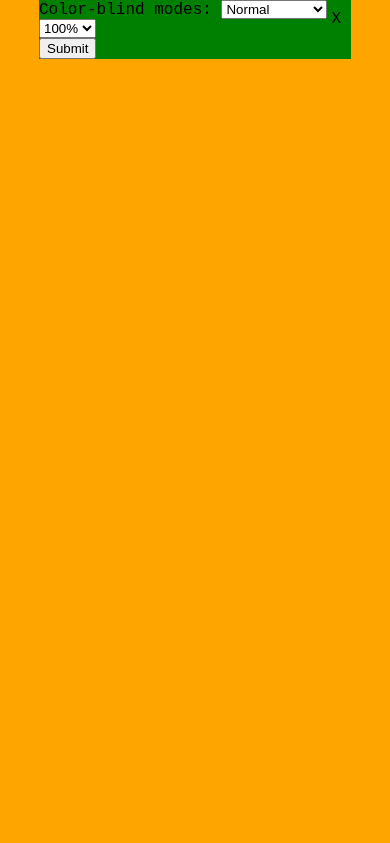
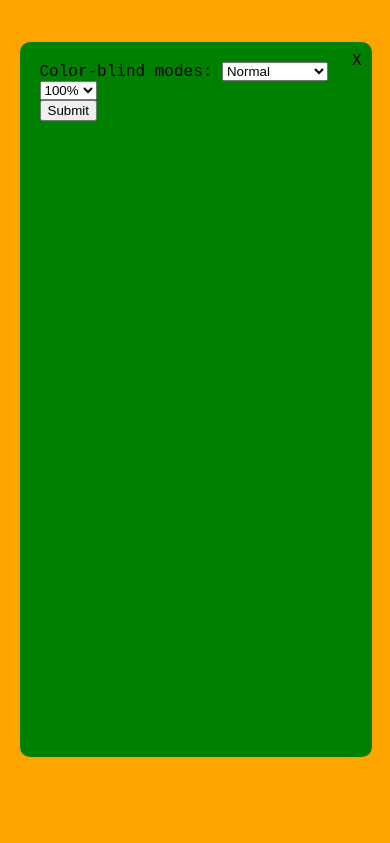
Before and after one commit to Secretmud/DAFE1200, a plain HTML site: page labs/Freaky-Friday/index.html in a window 390 px wide. Shown: the top 843 px of the page. Drawn offline with Linux system fonts and the light colour scheme.

Commit message:
Update main.css
updates

```diff
--- a/labs/Freaky-Friday/css/main.css
+++ b/labs/Freaky-Friday/css/main.css
@@ -52,7 +52,7 @@ body {
     grid-template-columns: repeat(2, 50%);
     width: 70%;
     margin: auto;
-    box-shadow: 0 0 15px
+    border-radius: 5px;
 }
 .about > .features {
     min-height: 400px;
@@ -61,18 +61,16 @@ body {
     justify-content: center;
     display: flex;
     border-radius: 5px;
-    box-shadow: 0px 0px 15px;
 }
 .content {
     width: 95%;
 }
 .transition {
     z-index: -10;
-    height:40px;
+    height:2.250em;
     width: 70%;
     position: relative;
     margin: auto;
-    top: 56px;
 }
 .blog {
     position: relative;
@@ -83,7 +81,7 @@ body {
     justify-content: center;
     width: 70%;
     margin: auto;
-    box-shadow: 0 0 15px
+    border-radius: 5px;
 }
 .blog > .features {
     min-height: 400px;
@@ -91,10 +89,22 @@ body {
     margin: 1em;
     justify-content: center;
     display: grid;
-    grid-template-rows: repeat(2, 50%);
+    grid-template-columns: repeat(2, 50%);
     border-radius: 5px;
     margin: 0.5em;
     padding: 1em;
+}
+.modalback {
+    z-index: 90;
+    position: fixed;
+    top: 0;
+    width: 100%;
+    display: none;
+    height: 100vh;
+    opacity: 0.5;
+    filter: blur(8px);
+    -webkit-filter: blur(8px);
+
 }
 .modal {
     z-index: 100;
@@ -110,9 +120,12 @@ body {
 .wrapper-modal {
     width: 80%;
     margin: auto;
-    opacity: 1;
-    filter: blur(0px);
-    -webkit-filter: blur(0px);
+    position: absolute;
+    left: calc(10%);
+    top: calc(5%);
+    padding: 20px;
+    border-radius: 10px;
+    min-height: 80vh;
 }
 .close {
     cursor: pointer;
@@ -125,3 +138,69 @@ body {
     max-height: 100%;
     overflow: hidden;
 }
+@media only screen and (min-width: 300px) and (max-width: 600px) {
+    .transition {
+        z-index: -10;
+        height:7.250em;
+        width: 70%;
+        position: relative;
+        margin: auto;
+    }
+    .about {
+        position: relative;
+        top: 1.75em;
+        z-index: -10;
+        display: grid;
+        grid-template-columns: repeat(2, 50%);
+        width: 70%;
+        margin: auto;
+        border-radius: 5px;
+    }
+    .blog > .features {
+        min-height: 200px;
+        max-height: 350px;
+        width: auto;
+        margin: 1em;
+        justify-content: center;
+        display: grid;
+        grid-template-columns: 90%;
+        border-radius: 5px;
+        margin: 0.5em;
+        padding: 1em;
+        overflow: hidden;
+    }
+    .wrapper-modal {
+        width: 80%;
+        margin: auto;
+        position: absolute;
+        left: calc(5%);
+        top: calc(5%);
+        padding: 20px;
+        border-radius: 10px;
+        min-height: 80vh;
+    }
+    .head {
+        top: 0;
+        position: fixed;
+        display: grid;
+        grid-template-columns:90% 10%;
+        justify-content: center;
+        width: 100%;
+    }
+    .settings, .menu {
+        display: flex;
+        flex-direction: column;
+        flex-wrap: wrap;
+        padding: 1em;
+    }
+    .settings {
+        cursor: pointer;
+        width: min-content;
+        color: white;
+    }
+    .items {
+        text-decoration: none;
+        padding-left: 1em;
+        font-size: 1em;
+    }
+}
```
